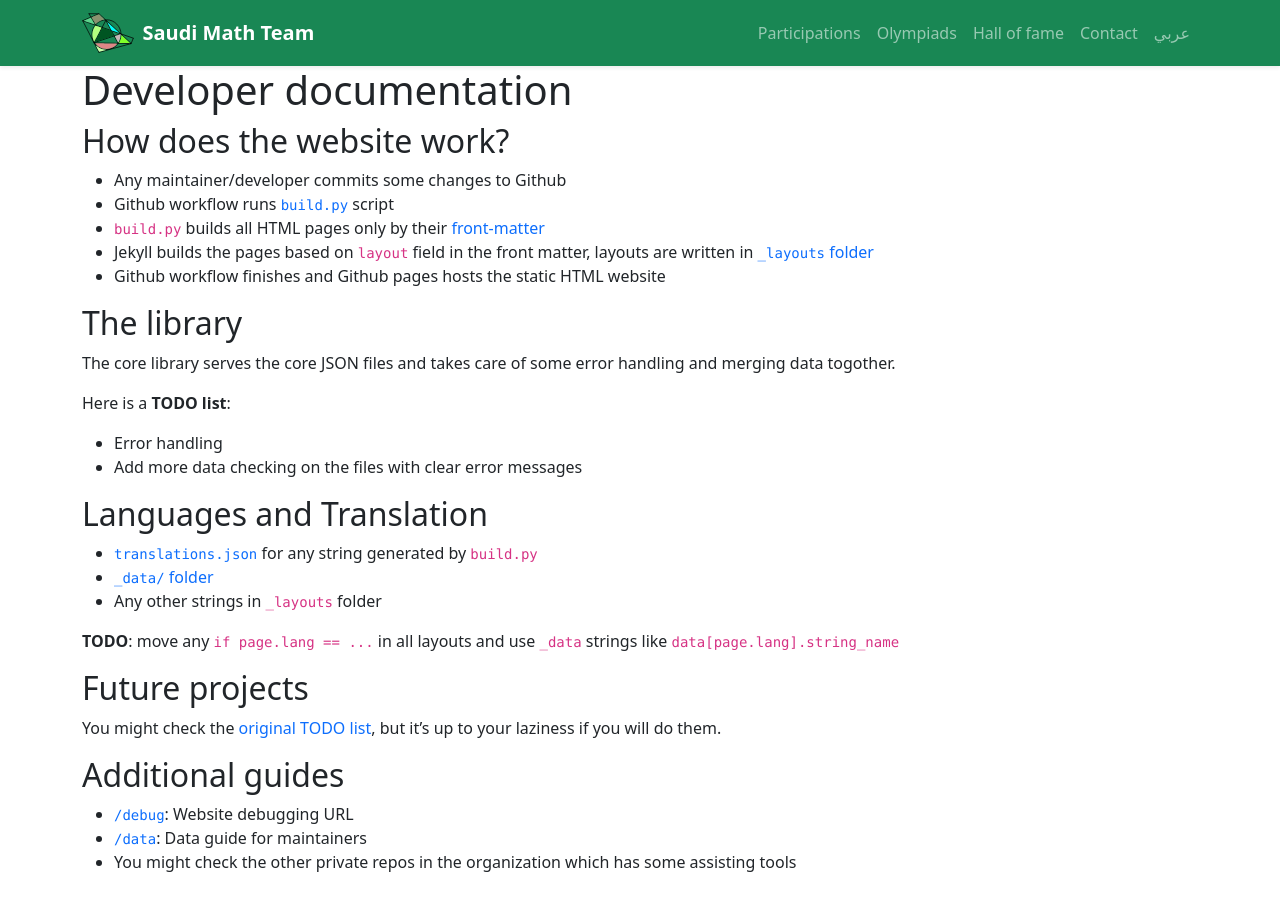
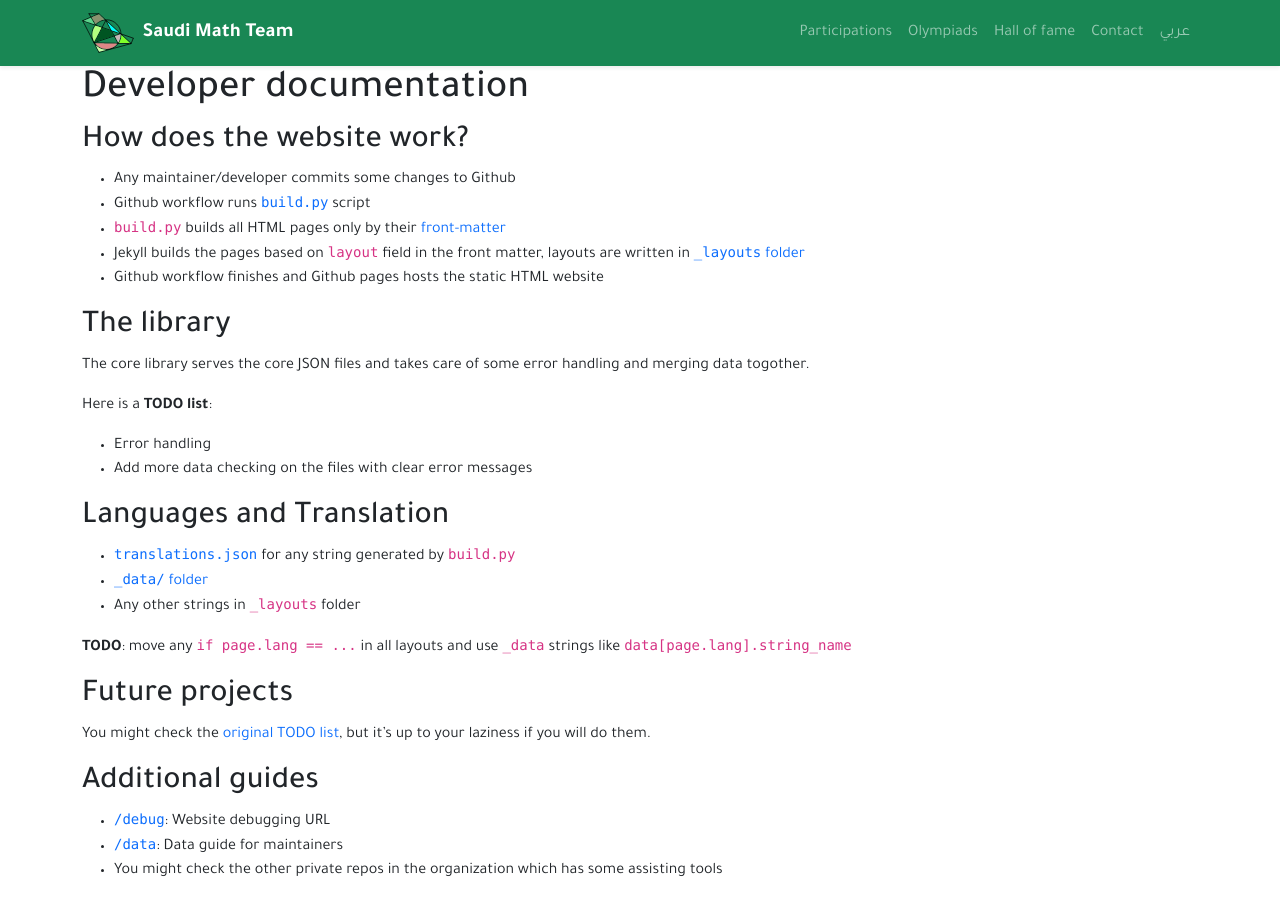
Before and after one commit to informatics-sa/math-website, a Jekyll site: the page built from root/data/dev.md, in a window 1280 px wide. Built offline with Jekyll 4.4.1, drawn with Linux system fonts in a browser that asks for light colours.

Commit message:
Added Tajawal font

```diff
--- a/root/_layouts/participations.html
+++ b/root/_layouts/participations.html
@@ -17,10 +17,6 @@ layout: default
         --shadow-hover: 0 8px 25px rgba(0, 0, 0, 0.15);
         --border-radius: 12px;
         --transition: all 0.3s ease;
-    }
-
-    * {
-        font-family: 'Tajawal', -apple-system, BlinkMacSystemFont, 'Segoe UI', Roboto, sans-serif;
     }
 
     .participation-container {
--- a/root/resources/style.css
+++ b/root/resources/style.css
@@ -11,8 +11,8 @@ a {
     text-decoration: none !important;
 }
 
-body {
-    font-family: 'Tajawal', sans-serif;
+* {
+    font-family: 'Tajawal', -apple-system, BlinkMacSystemFont, 'Segoe UI', Roboto, sans-serif;
 }
 
 debug-only {
```
